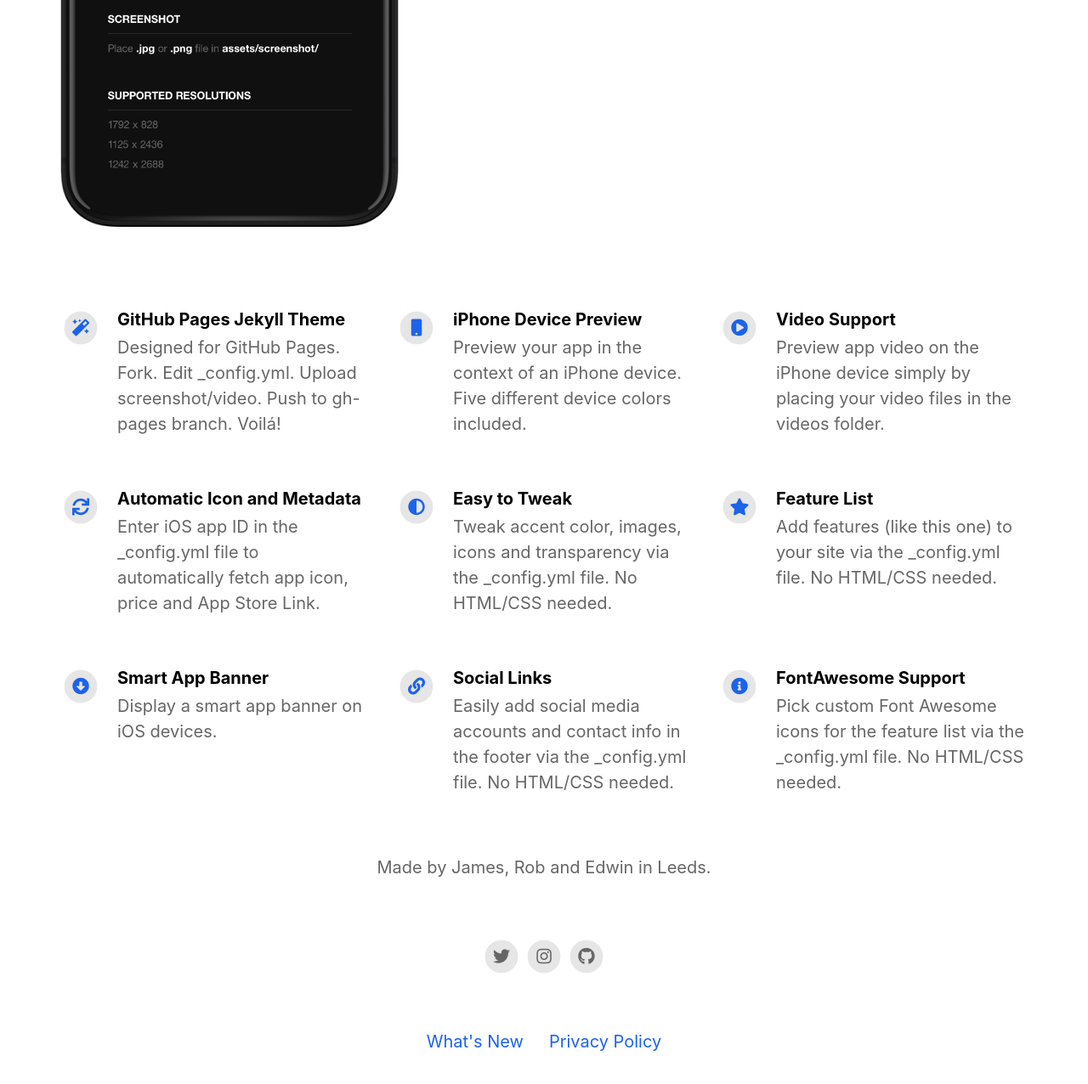
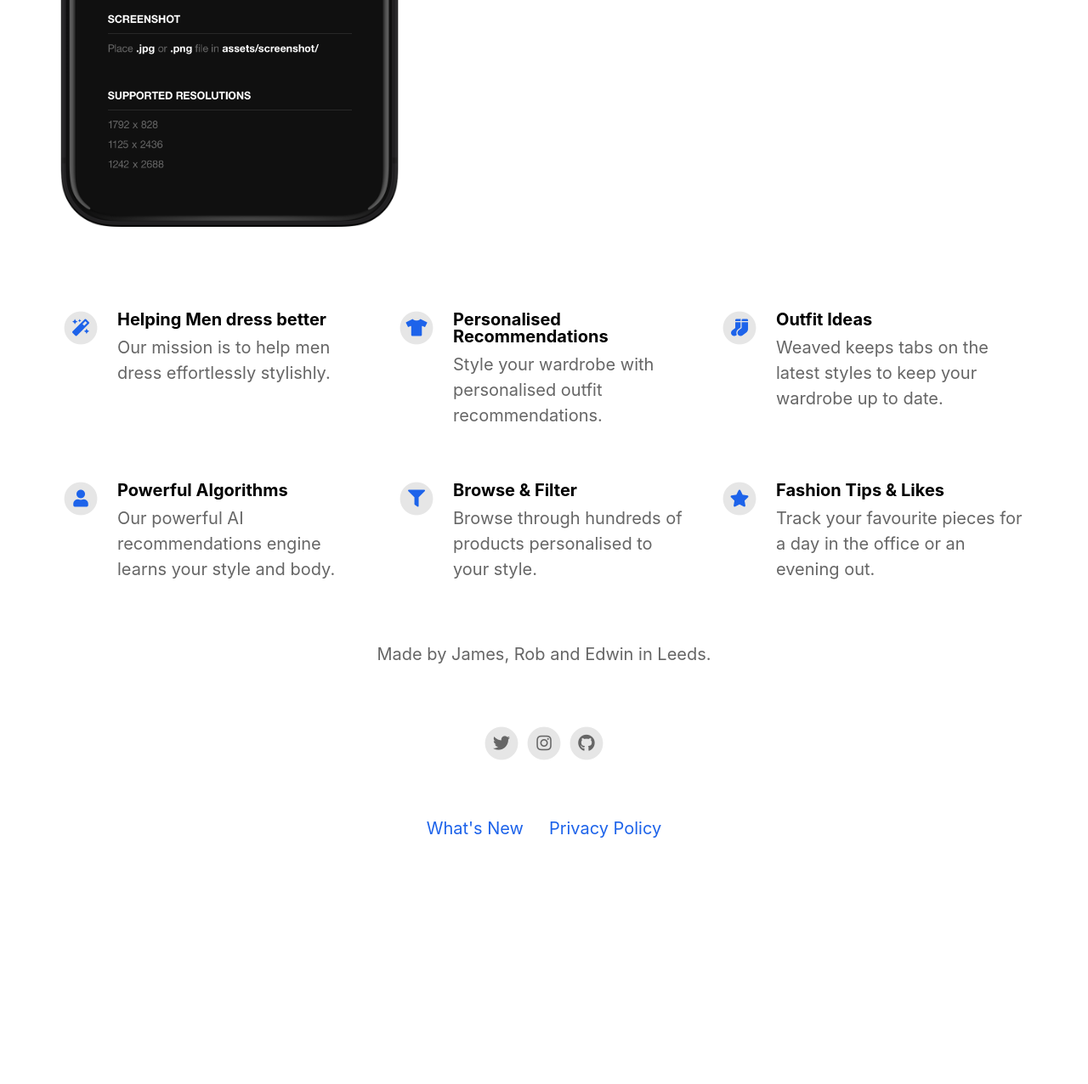
Before and after one commit to jsh8w/weaved-app-landing, a Jekyll site: the page built from index.html, in a window 1280 px wide and 1400 px high, scrolled down 624 px, cut to the strip 94-1370 px from the top of the window. Shown: the whole strip at 85% size. Built offline with Jekyll 4.4.1, drawn with Linux system fonts in a browser that asks for light colours; nearby versions of some CDN libraries; after the commit the page ends 1773 px from its top, so only the background shows below that; some of the changed text lies outside the part shown.

Commit message:
Updated content

```diff
--- a/_config.yml
+++ b/_config.yml
@@ -12,7 +12,7 @@ presskit_download_link: # Enter a link to downloadable file or (e.g. public Drop
 app_icon: # assets/appicon.png                      # Automatically populates if not set and if iOS app ID is set.  Otherwise enter path to icon file manually.
 app_name: Weaved
 app_price: Helping men to dress better.
-app_description: Soon to be available for Public Beta
+app_description: Coming soon to Public Beta
 
 enable_smart_app_banner: true # Set to true to show a smart app banner at top of page on mobile devices.
 
@@ -30,45 +30,29 @@ mastodon_link:
 
 # Feature List
 features:
-  - title: GitHub Pages Jekyll Theme
-    description: Designed for GitHub Pages. Fork. Edit _config.yml. Upload screenshot/video. Push to gh-pages branch. Voilá!
+  - title: Helping Men dress better
+    description: Our mission is to help men dress effortlessly stylishly.
     fontawesome_icon_name: magic
 
-  - title: iPhone Device Preview
-    description: Preview your app in the context of an iPhone device. Five different device colors included.
-    fontawesome_icon_name: mobile
+  - title: Personalised Recommendations
+    description: Style your wardrobe with personalised outfit recommendations.
+    fontawesome_icon_name: tshirt
 
-  - title: Video Support
-    description: Preview app video on the iPhone device simply by placing your video files in the videos folder.
-    fontawesome_icon_name: play-circle
+  - title: Outfit Ideas
+    description: Weaved keeps tabs on the latest styles to keep your wardrobe up to date.
+    fontawesome_icon_name: socks
 
-  - title: Automatic Icon and Metadata
-    description: Enter iOS app ID in the _config.yml file to automatically fetch app icon, price and App Store Link.
-    fontawesome_icon_name: sync
+  - title: Powerful Algorithms
+    description: Our powerful AI recommendations engine learns your style and body.
+    fontawesome_icon_name: user
 
-  - title: Easy to Tweak
-    description: Tweak accent color, images, icons and transparency via the _config.yml file. No HTML/CSS needed.
-    fontawesome_icon_name: adjust
+  - title: Browse & Filter
+    description: Browse through hundreds of products personalised to your style.
+    fontawesome_icon_name: filter
 
-  - title: Feature List
-    description: Add features (like this one) to your site via the _config.yml file. No HTML/CSS needed.
+  - title: Fashion Tips & Likes
+    description: Track your favourite pieces for a day in the office or an evening out.
     fontawesome_icon_name: star
-
-  - title: Smart App Banner
-    description: Display a smart app banner on iOS devices.
-    fontawesome_icon_name: arrow-alt-circle-down
-
-  - title: Social Links
-    description: Easily add social media accounts and contact info in the footer via the _config.yml file. No HTML/CSS needed.
-    fontawesome_icon_name: link
-
-  - title: FontAwesome Support
-    description: Pick custom Font Awesome icons for the feature list via the _config.yml file. No HTML/CSS needed.
-    fontawesome_icon_name: info-circle
-
-  - title: # New Feature Title
-    description: # New Feature Description
-    fontawesome_icon_name: # Enter Font Awesome icon name (e.g. star). Find icons on fontawesome.com/icons.
 
 # Theme Settings
 topbar_color: "#000000"
```
